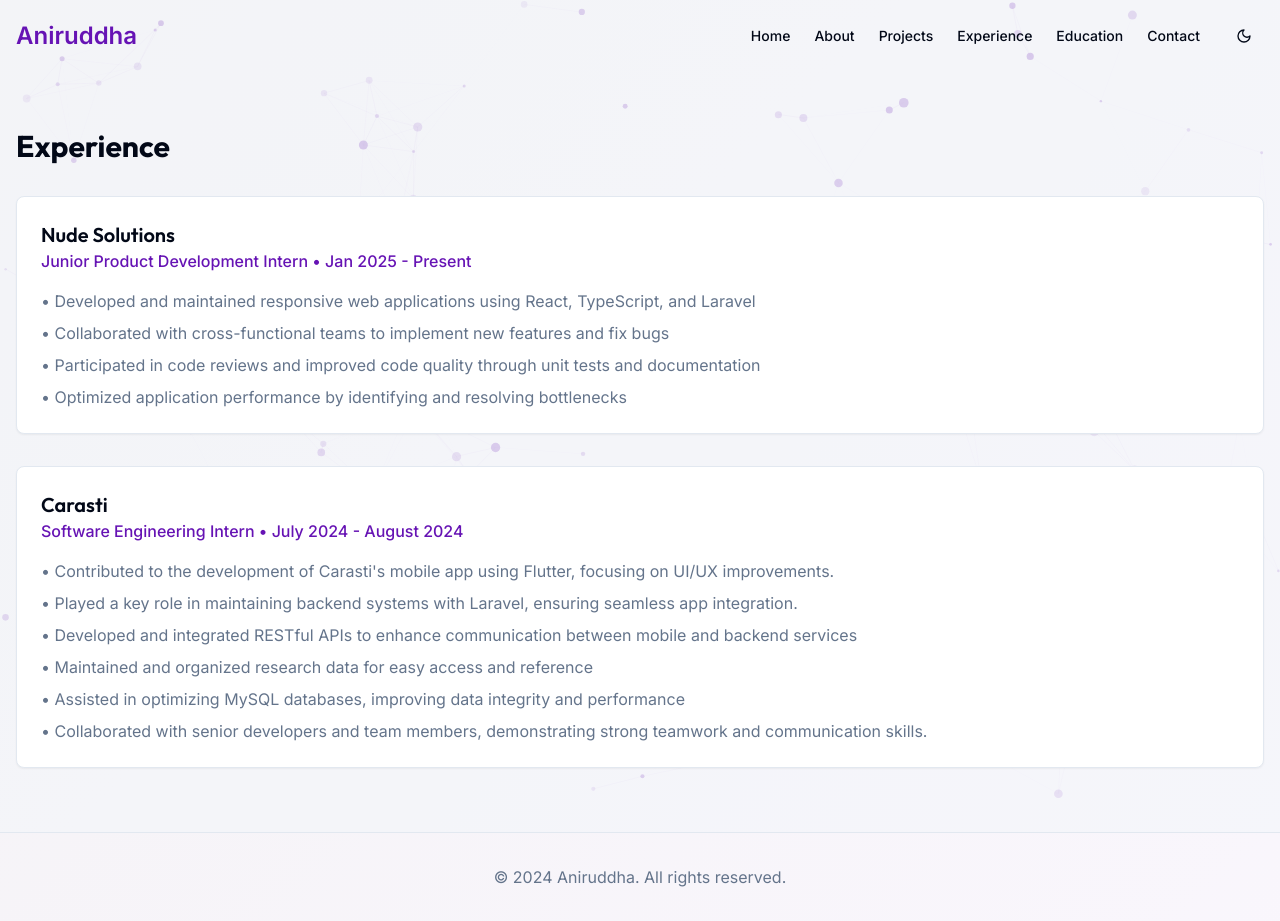
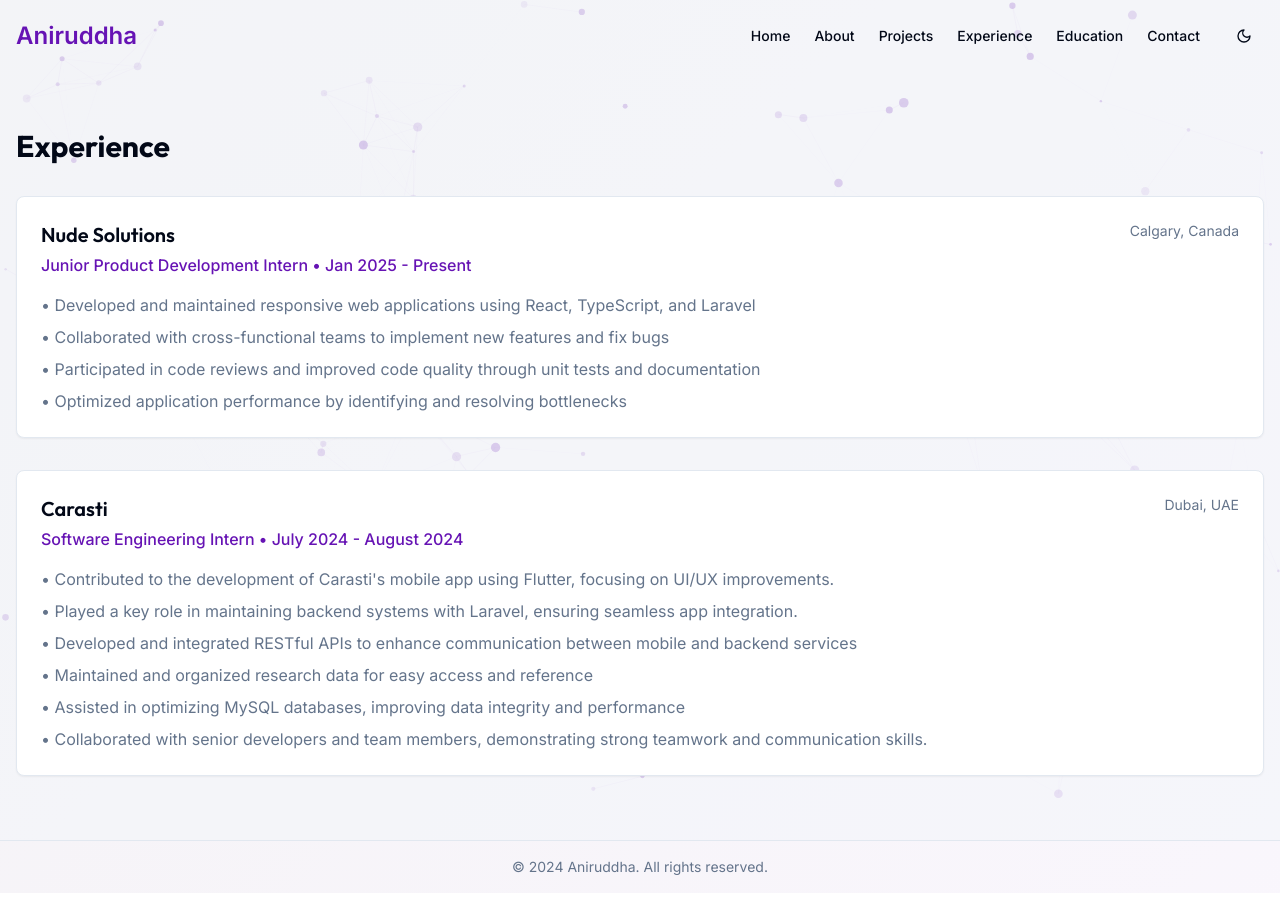
Before and after one commit to aniruddha-10/Aniruddha-Portfolio, a React (Vite) app: page /experience in a window 1280 px wide. After the commit the page ends 893 px from the top, so only its background shows below. Built offline with nearby package versions, Linux system fonts and the light colour scheme.

Commit message:
Refactor footer and experience section
- Decreased footer size in About, Education, and Contact pages.
- Added location field to each experience item in the Experience section.

```diff
--- a/src/pages/About.tsx
+++ b/src/pages/About.tsx
@@ -46,9 +46,9 @@ const About = () => {
         </div>
       </section>
 
-      {/* Footer */}
-      <footer className="py-8 border-t">
-        <div className="max-w-7xl mx-auto px-4 text-center text-muted-foreground">
+      {/* Footer - decreased size */}
+      <footer className="py-4 border-t">
+        <div className="max-w-7xl mx-auto px-4 text-center text-muted-foreground text-sm">
           <p>© 2024 Aniruddha. All rights reserved.</p>
         </div>
       </footer>
--- a/src/pages/Contact.tsx
+++ b/src/pages/Contact.tsx
@@ -86,9 +86,9 @@ const Contact = () => {
         </div>
       </section>
 
-      {/* Footer */}
-      <footer className="py-8 border-t">
-        <div className="max-w-7xl mx-auto px-4 text-center text-muted-foreground">
+      {/* Footer - decreased size */}
+      <footer className="py-4 border-t">
+        <div className="max-w-7xl mx-auto px-4 text-center text-muted-foreground text-sm">
           <p>© 2024 Aniruddha. All rights reserved.</p>
         </div>
       </footer>
--- a/src/pages/Education.tsx
+++ b/src/pages/Education.tsx
@@ -42,9 +42,9 @@ const Education = () => {
         </div>
       </section>
 
-      {/* Footer */}
-      <footer className="py-8 border-t">
-        <div className="max-w-7xl mx-auto px-4 text-center text-muted-foreground">
+      {/* Footer - decreased size */}
+      <footer className="py-4 border-t">
+        <div className="max-w-7xl mx-auto px-4 text-center text-muted-foreground text-sm">
           <p>© 2024 Aniruddha. All rights reserved.</p>
         </div>
       </footer>
--- a/src/pages/Experience.tsx
+++ b/src/pages/Experience.tsx
@@ -10,6 +10,7 @@ const Experience = () => {
     {
       id: 1,
       company: "Nude Solutions",
+      location: "Calgary, Canada",
       position: "Junior Product Development Intern",
       duration: "Jan 2025 - Present",
       responsibilities: [
@@ -22,6 +23,7 @@ const Experience = () => {
     {
       id: 2,
       company: "Carasti",
+      location: "Dubai, UAE",
       position: "Software Engineering Intern",
       duration: "July 2024 - August 2024",
       responsibilities: [
@@ -54,7 +56,10 @@ const Experience = () => {
                 delay={`delay-${(index + 1) * 100}` as any}
               >
                 <Card className="p-6">
-                  <h3 className="font-heading text-xl font-semibold">{exp.company}</h3>
+                  <div className="flex flex-col sm:flex-row sm:justify-between sm:items-start mb-1">
+                    <h3 className="font-heading text-xl font-semibold">{exp.company}</h3>
+                    <span className="text-muted-foreground text-sm">{exp.location}</span>
+                  </div>
                   <p className="text-primary font-medium">{exp.position} • {exp.duration}</p>
                   <ul className="mt-4 space-y-2 text-muted-foreground">
                     {exp.responsibilities.map((resp, index) => (
@@ -68,9 +73,9 @@ const Experience = () => {
         </div>
       </section>
 
-      {/* Footer */}
-      <footer className="py-8 border-t">
-        <div className="max-w-7xl mx-auto px-4 text-center text-muted-foreground">
+      {/* Footer - decreased size */}
+      <footer className="py-4 border-t">
+        <div className="max-w-7xl mx-auto px-4 text-center text-muted-foreground text-sm">
           <p>© 2024 Aniruddha. All rights reserved.</p>
         </div>
       </footer>
```
